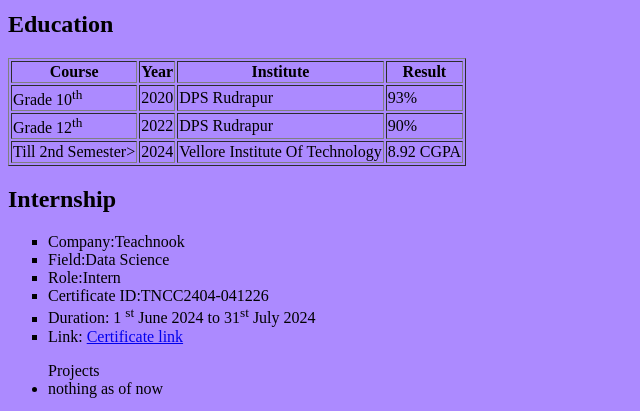
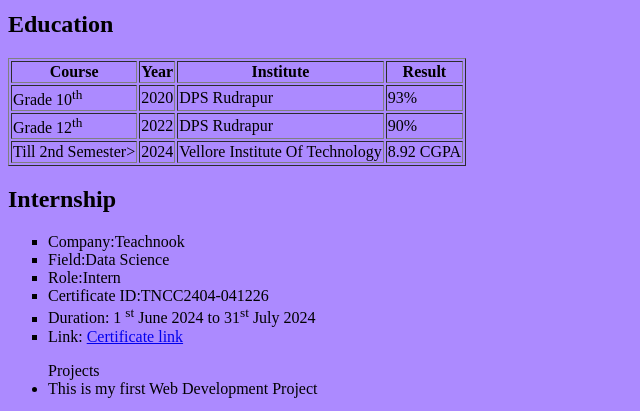
Before and after one commit to IshaniArora1024/resume, a plain HTML site: page index.html in a window 1280 px wide. Shown: the part 333-744 px from the top of the page, without its empty margins (0-640 px from the left). Drawn offline with Linux system fonts and the light colour scheme.

Commit message:
Add files via upload

```diff
--- a/index.html
+++ b/index.html
@@ -55,7 +55,7 @@
       </li>
     </UL>
     <ul>Projects
-    <li>nothing as of now</li></ul>
+    <li>This is my first Web Development Project</li></ul>
     <ul>Other Interests
     <li>Dance</li>
     <li>Dramatics</li>
```
